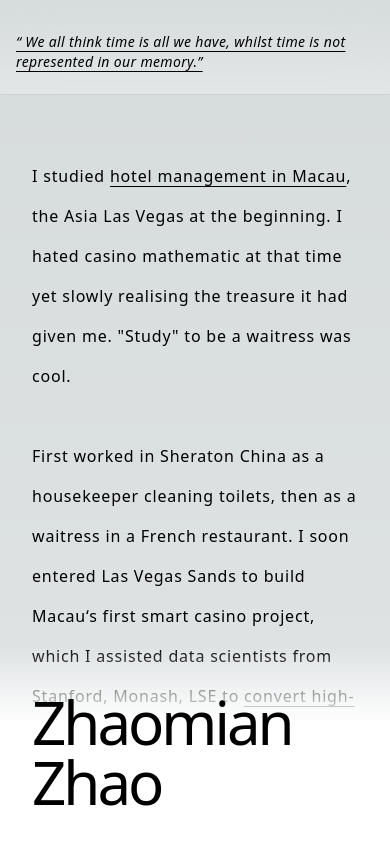
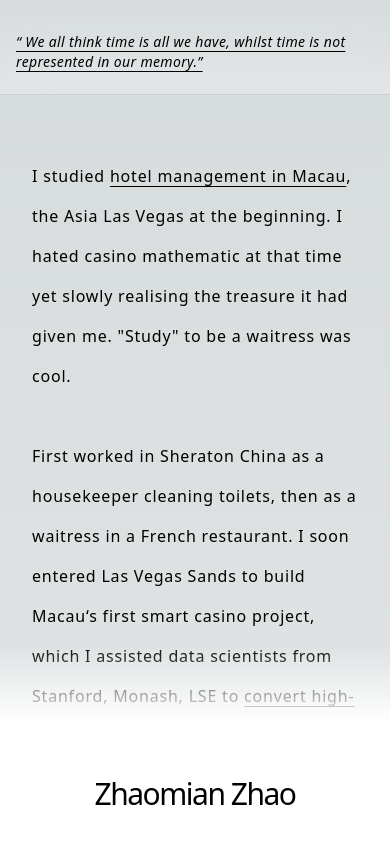
Before and after one commit to zmzlois/zhao-me, a Next.js app: page / in a window 390 px wide. Shown: the top 844 px of the page. Built offline with nearby package versions, Linux system fonts and the light colour scheme.

Commit message:
change name font size

```diff
--- a/pages/index.tsx
+++ b/pages/index.tsx
@@ -32,7 +32,7 @@ export default function Home() {
 
           <div>
             <h1
-              className={`${styles.vercelogo} md:m-10 w-auto text-6xl tracking-tighter font-extralight`}
+              className={`${styles.vercelogo} md:m-10 w-auto md:text-6xl text-3xl tracking-tighter font-extralight`}
             >
               {" "}
               Zhaomian Zhao
```
